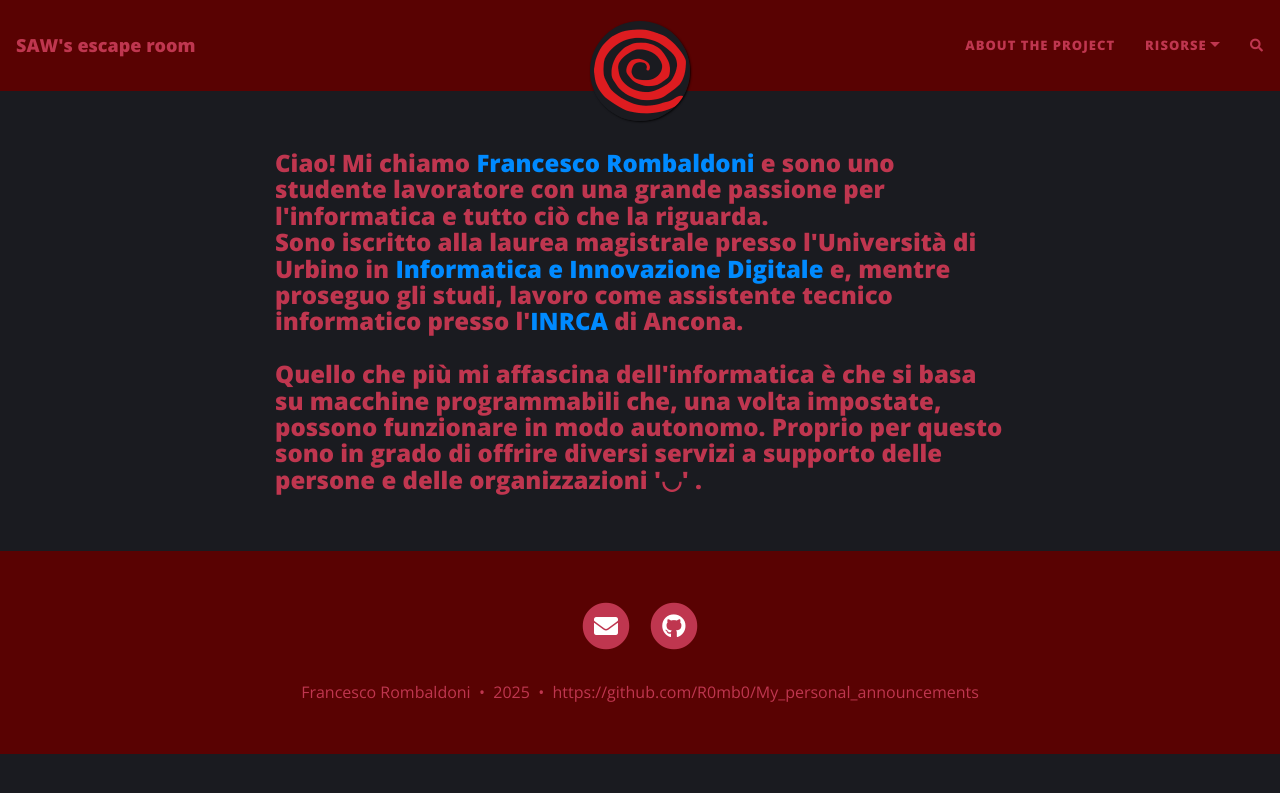
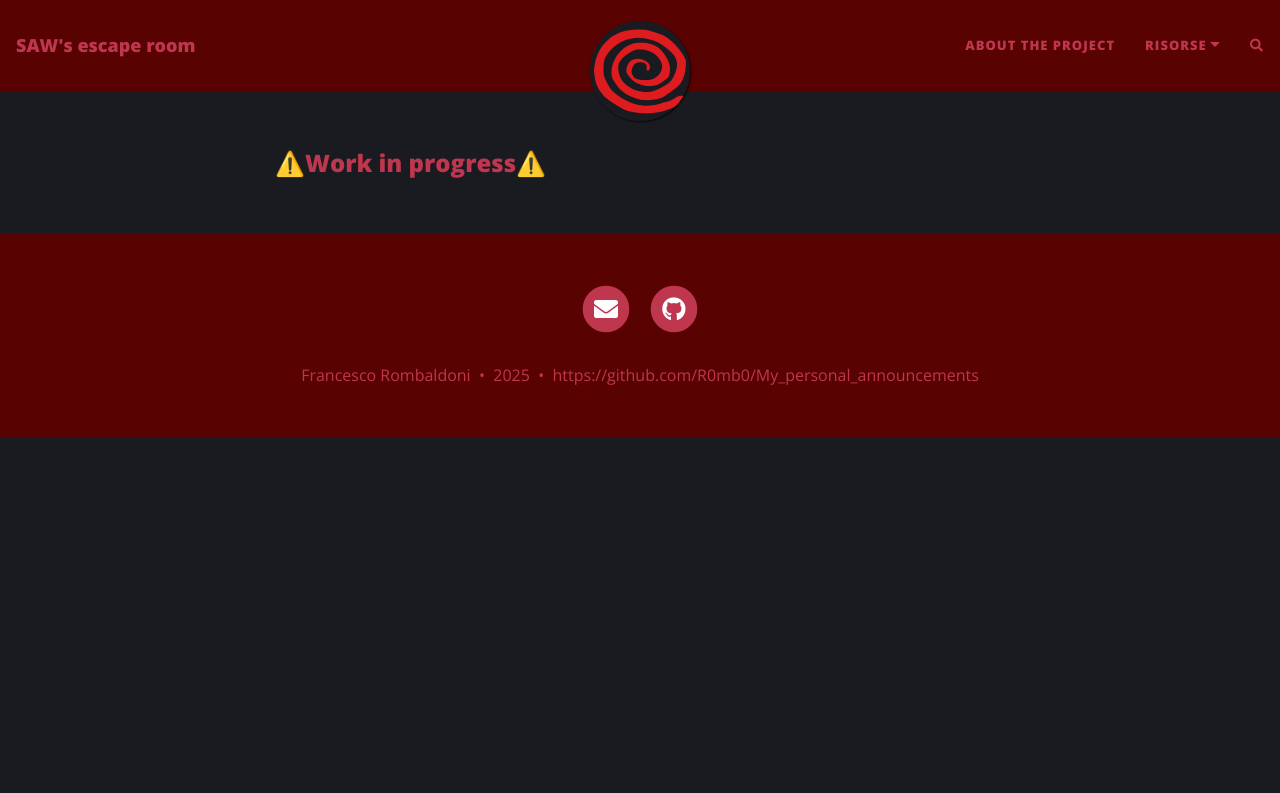
Before and after one commit to R0mb0/Saw_2-Inspired_Escape_Room, a Jekyll site: the page built from docs/aboutus.md, in a window 1280 px wide. Shown: the top 793 px of the page. Built offline with Jekyll 4.4.1, drawn with Linux system fonts in a browser that asks for light colours; nearby versions of some CDN libraries; our own code applies the rules of GitHub Pages for plain Markdown files; comment, search, counter and statistics services are not loaded.

Commit message:
Update About Us section with work in progress notice
Removed personal introduction and added a work in progress note.

```diff
--- a/docs/aboutus.md
+++ b/docs/aboutus.md
@@ -2,8 +2,6 @@
 
 <div>
   <h3>
-    Ciao! Mi chiamo <a href="mailto:f.rombaldoni@campus.uniurb.it">Francesco Rombaldoni</a> e sono uno studente lavoratore con una grande passione per l'informatica e tutto ciò che la riguarda.<br>
-    Sono iscritto alla laurea magistrale presso l'Università di Urbino in <a href="https://www.uniurb.it/corsi/1757269">Informatica e Innovazione Digitale</a> e, mentre proseguo gli studi, lavoro come assistente tecnico informatico presso l'<a href="https://www.inrca.it/inrca/">INRCA</a> di Ancona.<br><br>
-    Quello che più mi affascina dell'informatica è che si basa su macchine programmabili che, una volta impostate, possono funzionare in modo autonomo. Proprio per questo sono in grado di offrire diversi servizi a supporto delle persone e delle organizzazioni '◡' .
+    ⚠️Work in progress⚠️
   </h3>
 </div>
```
